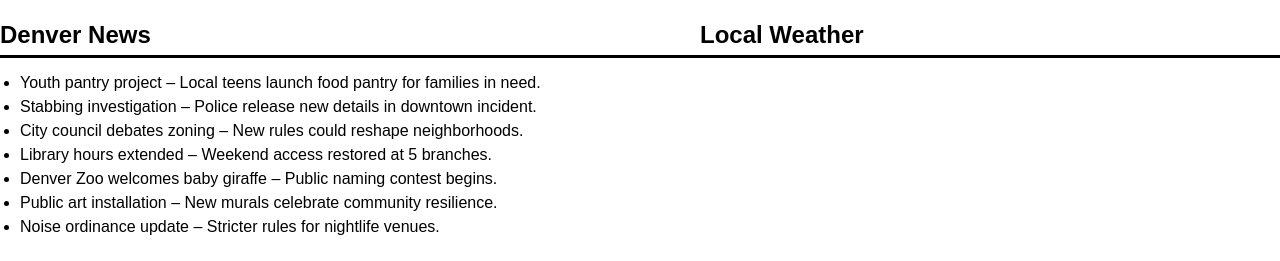
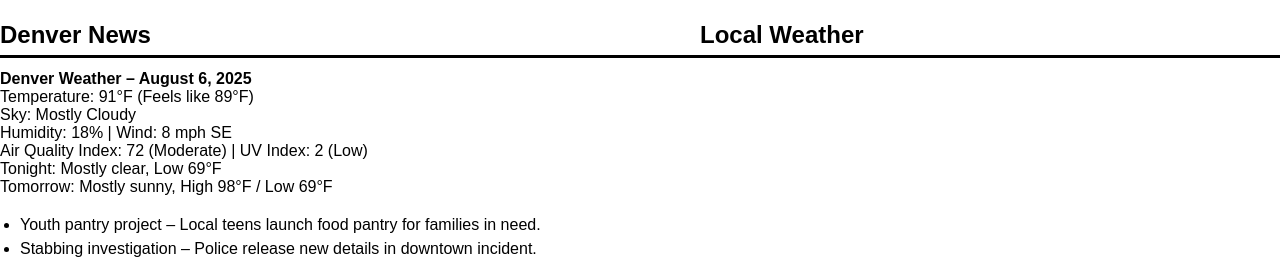
Before and after one commit to GCGIBEAULT/DiggingForClarity, a plain HTML site: page index.html in a window 1280 px wide. Shown: the part 473-734 px from the top of the page. Drawn offline with Linux system fonts and the light colour scheme.

Commit message:
Update index.html

```diff
--- a/index.html
+++ b/index.html
@@ -44,6 +44,10 @@
       width: 600px;
       height: auto;
     }
+    .weather-snapshot {
+      margin-bottom: 20px;
+      font-size: 1em;
+    }
   </style>
 </head>
 <body>
@@ -51,6 +55,15 @@
   <h1>Breaking News. Not Broken News.</h1>
 
   <h2 class="section-headline">Denver News <span class="section-label">Local Weather</span></h2>
+  <div class="weather-snapshot">
+    <strong>Denver Weather – August 6, 2025</strong><br>
+    Temperature: 91°F (Feels like 89°F)<br>
+    Sky: Mostly Cloudy<br>
+    Humidity: 18% | Wind: 8 mph SE<br>
+    Air Quality Index: 72 (Moderate) | UV Index: 2 (Low)<br>
+    Tonight: Mostly clear, Low 69°F<br>
+    Tomorrow: Mostly sunny, High 98°F / Low 69°F
+  </div>
   <ul>
     <li>Youth pantry project – Local teens launch food pantry for families in need.</li>
     <li>Stabbing investigation – Police release new details in downtown incident.</li>
```
